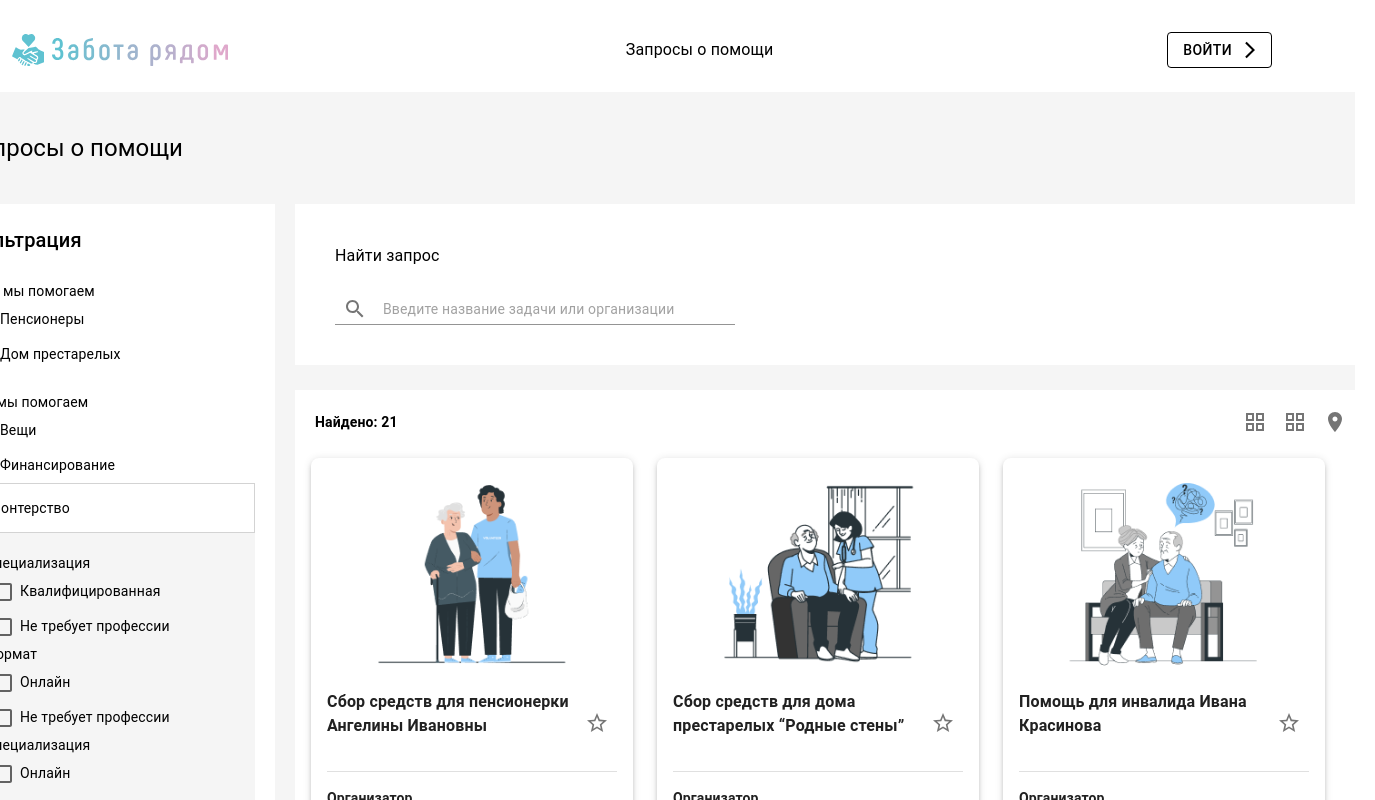
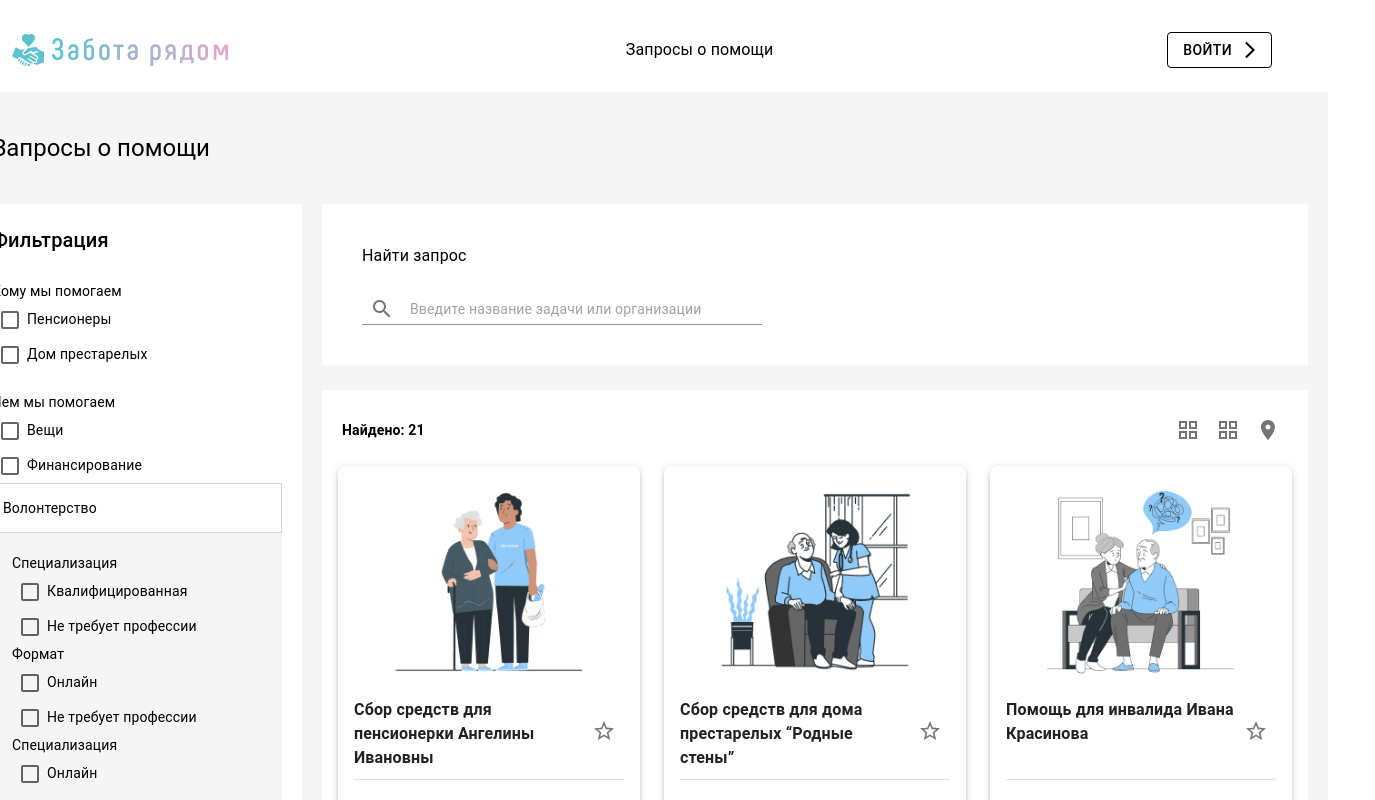
Before and after one commit to react-hackaton/react-event-oct2024, a React (Vite) app: page /requests in a window 1280 px wide. Shown: the top 800 px of the page, 1375 px wide, since content can reach past the window. Built offline with nearby package versions, Linux system fonts and the light colour scheme.

Commit message:
fix layout

```diff
--- a/src/components/RequestCard/index.jsx
+++ b/src/components/RequestCard/index.jsx
@@ -30,7 +30,7 @@ function RequestCard({ request }) {
     <Paper
       elevation={3}
       sx={{
-        width: "290px",
+        width: "270px",
         padding: "16px",
         borderRadius: "8px",
         display: "flex",
--- a/src/pages/requests/index.jsx
+++ b/src/pages/requests/index.jsx
@@ -38,7 +38,8 @@ function Requests() {
             display: "flex",
             justifyContent: "center",
             alignItems: "start",
-            margin: "0 auto"
+            margin: "0 auto",
+            paddingRight: "20px"
           }}
         >
           {/* filter */}
@@ -51,7 +52,8 @@ function Requests() {
             sx={{
               display: "flex",
               flexDirection: "column",
-              width: "1060px"
+              width: "100%",
+              maxWidth: "1060px"
             }}
           >
             <Box
@@ -79,24 +81,23 @@ function Requests() {
                   justifyContent: "space-between",
                   alignItems: "center",
                   width: "100%",
-                  marginLeft: "20px",
-                  marginTop: "12px"
+                  paddingTop: "20px"
+                  // paddingLeft: "20px",
                 }}
               >
                 <Typography
                   sx={{
                     fontSize: "14px",
-                    fontWeight: "700"
+                    fontWeight: "700",
+                    paddingLeft: "20px"
                   }}
                 >
                   Найдено: 21
                 </Typography>
 
-                <Box
-                  sx={{
-                    marginRight: "20px"
-                  }}
-                >
+                <Box sx={{
+                  paddingRight: "20px"
+                }}>
                   <IconButton aria-label="grid view">
                     <GridViewIcon />
                   </IconButton>
```
